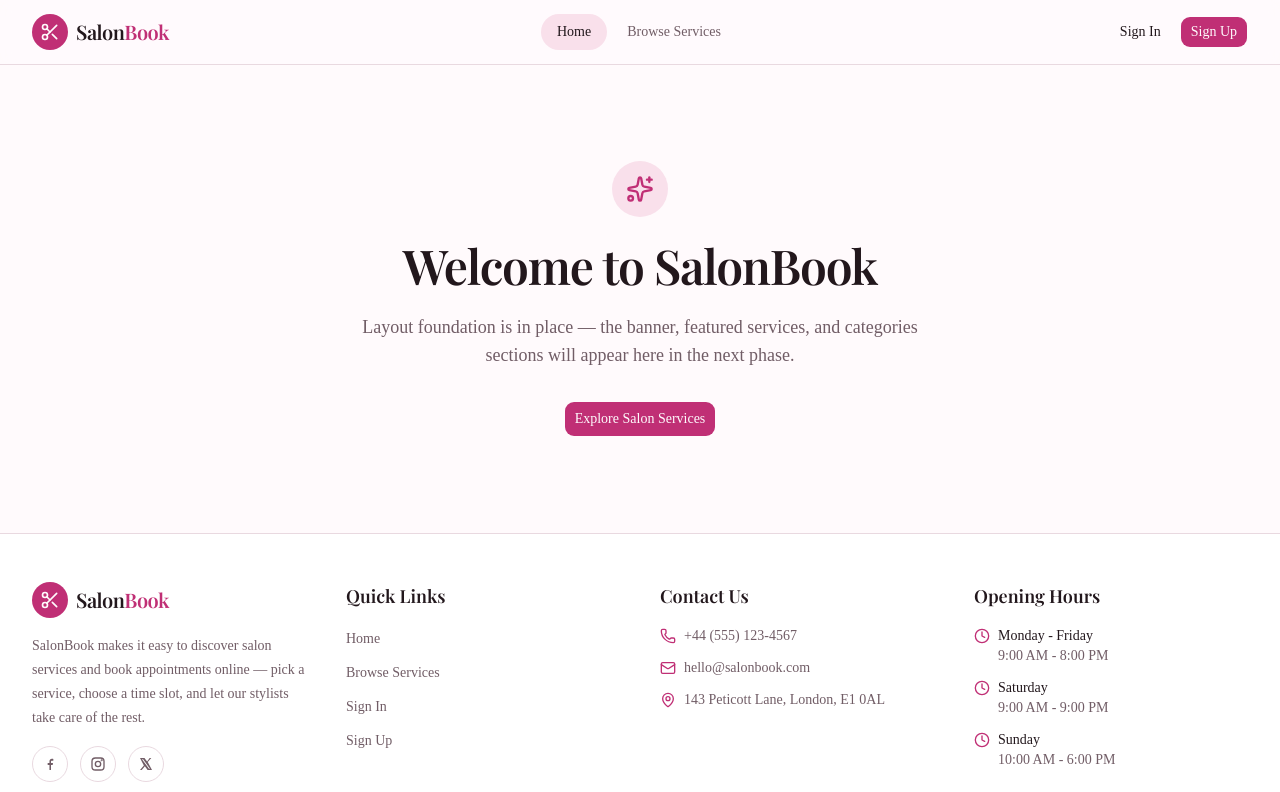
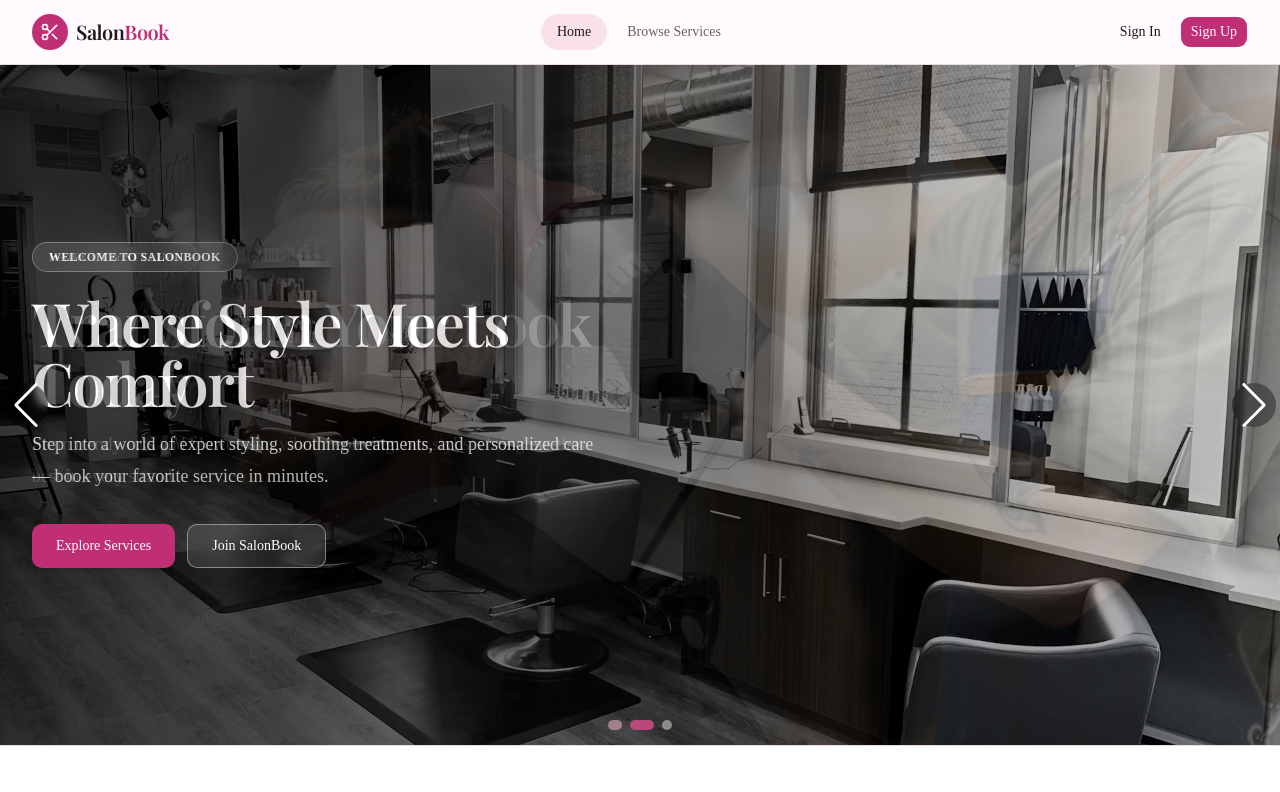
Before and after one commit to Arif2ankhi/SalonBook-Client, a Next.js app: page / in a window 1280 px wide. Shown: the top 792 px of the page. Built offline with nearby package versions, Linux system fonts and the light colour scheme; a web font is replaced by a local one.

Commit message:
feat: add interactive hero banner slider with three salon slides

```diff
--- a/src/app/globals.css
+++ b/src/app/globals.css
@@ -129,3 +129,44 @@
     @apply font-sans;
   }
 }
+
+/* Hero slider (Swiper) custom styles */
+.hero-slider .swiper-pagination-bullet {
+  width: 10px;
+  height: 10px;
+  border-radius: 9999px;
+  background: rgb(255 255 255 / 0.45);
+  opacity: 1;
+  transition: width 0.25s ease, background 0.25s ease;
+}
+.hero-slider .swiper-pagination-bullet-active {
+  width: 28px;
+  background: var(--primary);
+}
+
+.hero-slider .swiper-button-prev,
+.hero-slider .swiper-button-next {
+  width: 2.75rem;
+  height: 2.75rem;
+  border-radius: 9999px;
+  color: #fff;
+  background: rgb(0 0 0 / 0.35);
+  backdrop-filter: blur(4px);
+  transition: background 0.2s ease;
+}
+.hero-slider .swiper-button-prev:hover,
+.hero-slider .swiper-button-next:hover {
+  background: rgb(0 0 0 / 0.55);
+}
+.hero-slider .swiper-button-prev::after,
+.hero-slider .swiper-button-next::after {
+  font-size: 1.1rem;
+  font-weight: 700;
+}
+
+@media (max-width: 767px) {
+  .hero-slider .swiper-button-prev,
+  .hero-slider .swiper-button-next {
+    display: none;
+  }
+}
--- a/src/app/page.tsx
+++ b/src/app/page.tsx
@@ -1,26 +1,11 @@
-import Link from "next/link";
-import { Sparkles } from "lucide-react";
+import { HeroSlider } from "@/components/home/hero-slider";
 
-import { Button } from "@/components/ui/button";
-
-// Placeholder home page. The full home page (banner, featured services,
-// categories, extra section) is built in Phase 7 once the services API is ready.
+// The remaining home page sections (featured services, categories, extra
+// section) are built in Phase 7 once the services API is ready.
 export default function HomePage() {
   return (
-    <section className="mx-auto flex w-full max-w-7xl flex-1 flex-col items-center justify-center gap-6 px-4 py-24 text-center sm:px-6 lg:px-8">
-      <span className="flex size-14 items-center justify-center rounded-full bg-accent text-primary">
-        <Sparkles className="size-7" aria-hidden="true" />
-      </span>
-      <h1 className="font-heading text-4xl font-semibold tracking-tight sm:text-5xl">
-        Welcome to SalonBook
-      </h1>
-      <p className="max-w-xl text-lg text-muted-foreground">
-        Layout foundation is in place — the banner, featured services, and
-        categories sections will appear here in the next phase.
-      </p>
-      <Button render={<Link href="/services" />} size="lg" className="mt-2">
-        Explore Salon Services
-      </Button>
-    </section>
+    <>
+      <HeroSlider />
+    </>
   );
 }
--- /dev/null
+++ b/src/components/home/hero-slider.tsx
@@ -0,0 +1,111 @@
+"use client";
+
+import Image from "next/image";
+import Link from "next/link";
+import { Autoplay, EffectFade, Navigation, Pagination } from "swiper/modules";
+import { Swiper, SwiperSlide } from "swiper/react";
+
+import "swiper/css";
+import "swiper/css/effect-fade";
+import "swiper/css/navigation";
+import "swiper/css/pagination";
+
+interface HeroSlide {
+  image: string;
+  alt: string;
+  eyebrow: string;
+  title: string;
+  subtitle: string;
+}
+
+const HERO_SLIDES: HeroSlide[] = [
+  {
+    image: "/images/hero/hero-salon.jpg",
+    alt: "Modern salon interior with styling chairs and mirrors",
+    eyebrow: "Welcome to SalonBook",
+    title: "Where Style Meets Comfort",
+    subtitle:
+      "Step into a world of expert styling, soothing treatments, and personalized care — book your favorite service in minutes.",
+  },
+  {
+    image: "/images/hero/hero-hair.jpg",
+    alt: "Stylist blow-drying a client's freshly cut hair",
+    eyebrow: "Haircut & Styling",
+    title: "Transform Your Look Today",
+    subtitle:
+      "From trendy cuts and blowouts to vibrant coloring, our stylists bring out the best in every strand.",
+  },
+  {
+    image: "/images/hero/hero-makeup.jpg",
+    alt: "Makeup artist applying a glamorous pink look",
+    eyebrow: "Makeup & Skincare",
+    title: "Glow Like Never Before",
+    subtitle:
+      "Radiant facials, flawless makeup, and premium skincare treatments tailored just for you.",
+  },
+];
+
+export function HeroSlider() {
+  return (
+    <section aria-label="SalonBook highlights" className="w-full">
+      <Swiper
+        className="hero-slider h-[520px] w-full md:h-[600px] lg:h-[680px]"
+        modules={[Autoplay, EffectFade, Navigation, Pagination]}
+        effect="fade"
+        loop
+        speed={800}
+        autoplay={{ delay: 5500, disableOnInteraction: false }}
+        pagination={{ clickable: true }}
+        navigation
+      >
+        {HERO_SLIDES.map((slide, index) => (
+          <SwiperSlide key={slide.image}>
+            <div className="relative h-full w-full">
+              <Image
+                src={slide.image}
+                alt={slide.alt}
+                fill
+                priority={index === 0}
+                sizes="100vw"
+                className="object-cover"
+              />
+              {/* Readability overlay */}
+              <div className="absolute inset-0 bg-gradient-to-r from-black/75 via-black/45 to-black/10" />
+
+              {/* Slide content */}
+              <div className="absolute inset-0">
+                <div className="mx-auto flex h-full w-full max-w-7xl flex-col justify-center px-4 sm:px-6 lg:px-8">
+                  <div className="max-w-2xl">
+                    <span className="inline-flex items-center rounded-full border border-white/30 bg-white/10 px-4 py-1.5 text-xs font-semibold tracking-wide text-white uppercase backdrop-blur-sm">
+                      {slide.eyebrow}
+                    </span>
+                    <h1 className="font-heading mt-5 text-4xl font-semibold tracking-tight text-white drop-shadow-sm sm:text-5xl lg:text-6xl">
+                      {slide.title}
+                    </h1>
+                    <p className="mt-4 max-w-xl text-base leading-7 text-white/85 sm:text-lg sm:leading-8">
+                      {slide.subtitle}
+                    </p>
+                    <div className="mt-8 flex flex-wrap items-center gap-3">
+                      <Link
+                        href="/services"
+                        className="inline-flex h-11 items-center justify-center rounded-lg bg-primary px-6 text-sm font-medium text-primary-foreground shadow-md transition-colors hover:bg-primary/85 focus-visible:outline-none focus-visible:ring-3 focus-visible:ring-ring/50 active:translate-y-px"
+                      >
+                        Explore Services
+                      </Link>
+                      <Link
+                        href="/sign-up"
+                        className="inline-flex h-11 items-center justify-center rounded-lg border border-white/40 bg-white/10 px-6 text-sm font-medium text-white backdrop-blur-sm transition-colors hover:bg-white/20 focus-visible:outline-none focus-visible:ring-3 focus-visible:ring-white/40 active:translate-y-px"
+                      >
+                        Join SalonBook
+                      </Link>
+                    </div>
+                  </div>
+                </div>
+              </div>
+            </div>
+          </SwiperSlide>
+        ))}
+      </Swiper>
+    </section>
+  );
+}
```
